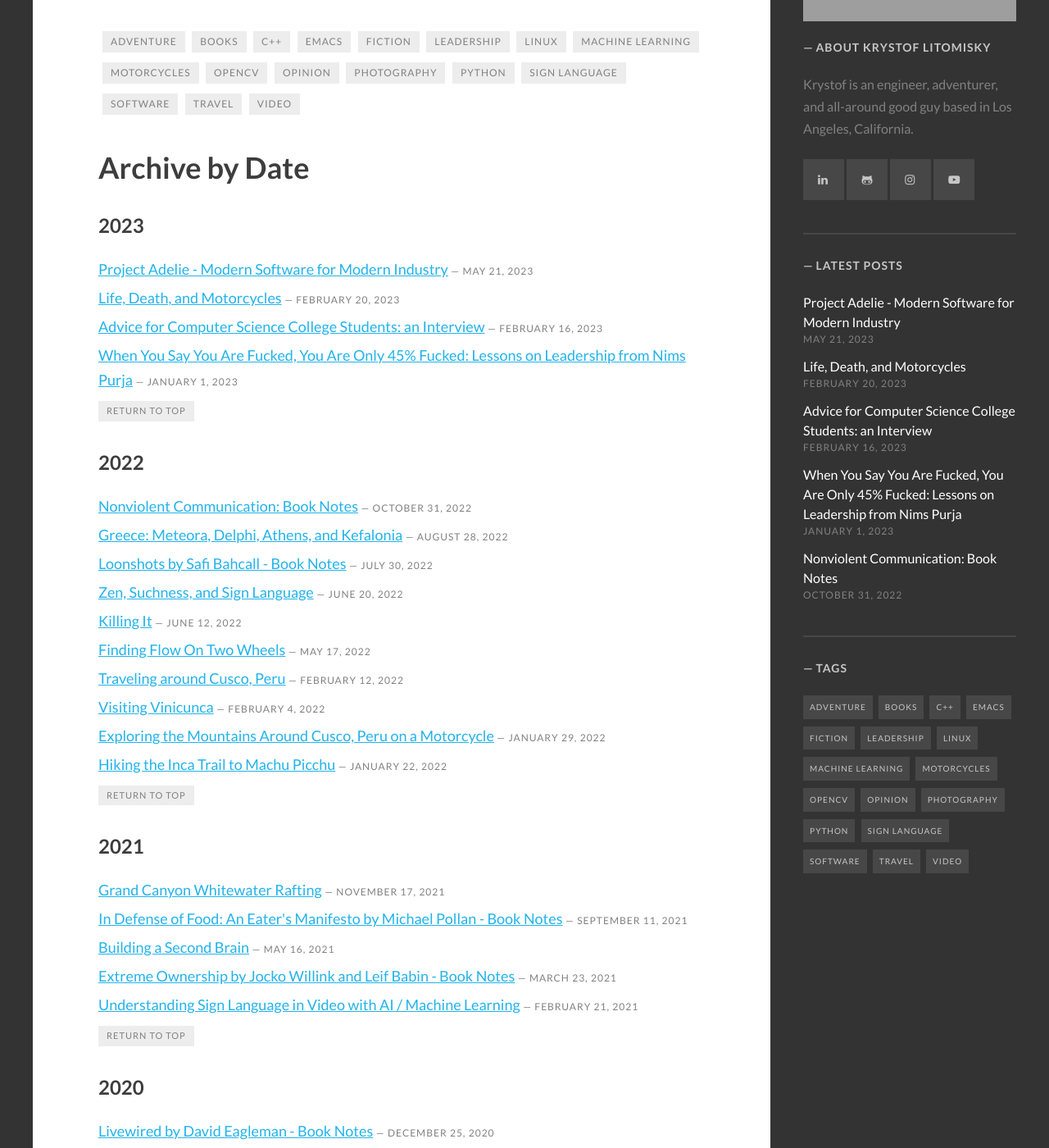
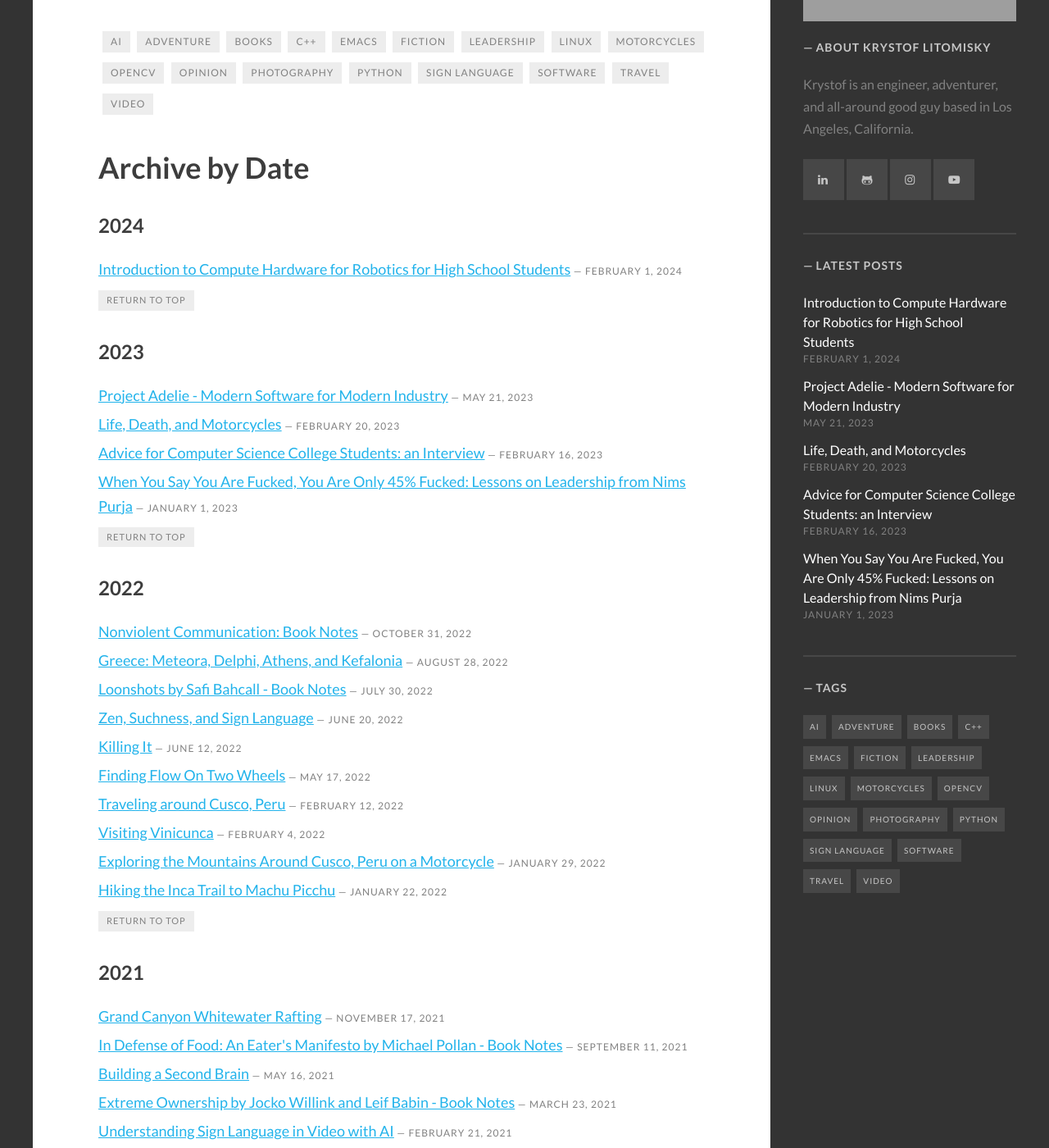
Before and after one commit to krystofl/krystofl.github.io, a Jekyll site: the page built from tags/index.html, in a window 1280 px wide and 1400 px high, scrolled down 322 px. Shown: the whole window at 82% size. Built offline with Jekyll 4.4.1, drawn with Linux system fonts in a browser that asks for light colours; some web fonts are replaced; some of the changed text lies outside the part shown.

Commit message:
STFT talk post

```diff
--- a/_posts/2021-02-21-ASL-understanding-in-video.md
+++ b/_posts/2021-02-21-ASL-understanding-in-video.md
@@ -1,8 +1,8 @@
 ---
 layout: post
-title: "Understanding Sign Language in Video with AI / Machine Learning"
+title: "Understanding Sign Language in Video with AI"
 description: "Why don't video-calling platforms provide closed-captions for sign language?"
-tags: [Software, Machine Learning, Sign Language]
+tags: [Software, AI, Sign Language]
 ---
 
 Google Meet now offers real-time closed captions for speakers, and this is very helpful for deaf users using the platform to communicate with hearing and speaking users. In this Google is ahead of the competition - thanks Google!
--- /dev/null
+++ b/_posts/2024-02-01-compute-hardware-for-robotics.md
@@ -0,0 +1,23 @@
+---
+layout: post
+title: "Introduction to Compute Hardware for Robotics for High School Students"
+description: "Introduction to Compute Hardware for Robotics for High School Students"
+tags: [Software, AI]
+---
+
+In the summer of 2023, I was invited to give a talk to the students in SuperTech FT, the STEM education non-profit, about compute hardware for robotics and autonomous vehicles. Here's a recording of that talk:
+
+<iframe width="560" height="315" src="https://www.youtube.com/embed/N27_HAsl0LY?si=i-DY6i10S7cggba_&amp;start=18" title="YouTube video player" frameborder="0" allow="accelerometer; autoplay; clipboard-write; encrypted-media; gyroscope; picture-in-picture; web-share" allowfullscreen></iframe>
+
+I discussed the evolution of both software
+and hardware for robotics and autonomous vehicles, the different
+paradigms of CPU vs GPU programming, where robots have been
+successful and where they're headed, and the evolution of programming
+paradigms and how AI fits in.
+
+<!--more-->
+
+I hope you enjoy the talk.
+
+For more information about SuperTech FT, check out
+[their website](https://supertechft.org/).
```
